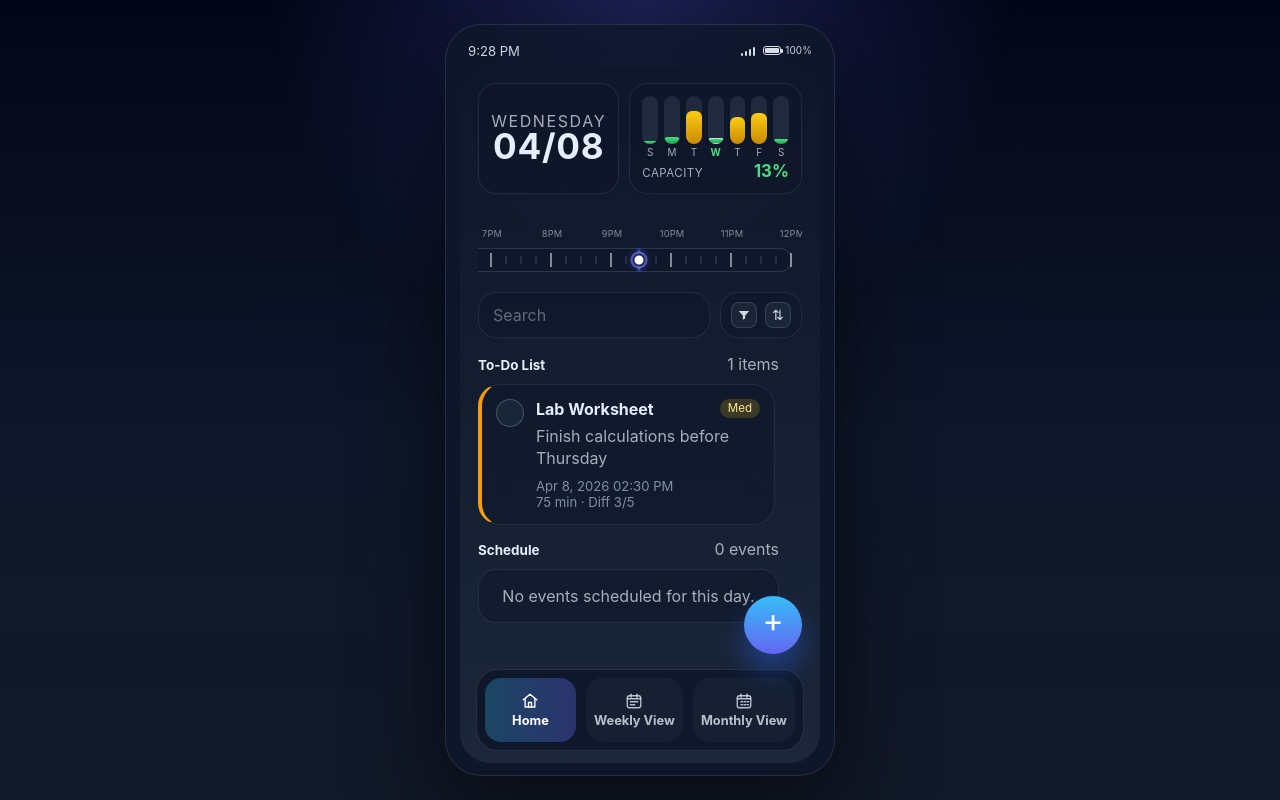
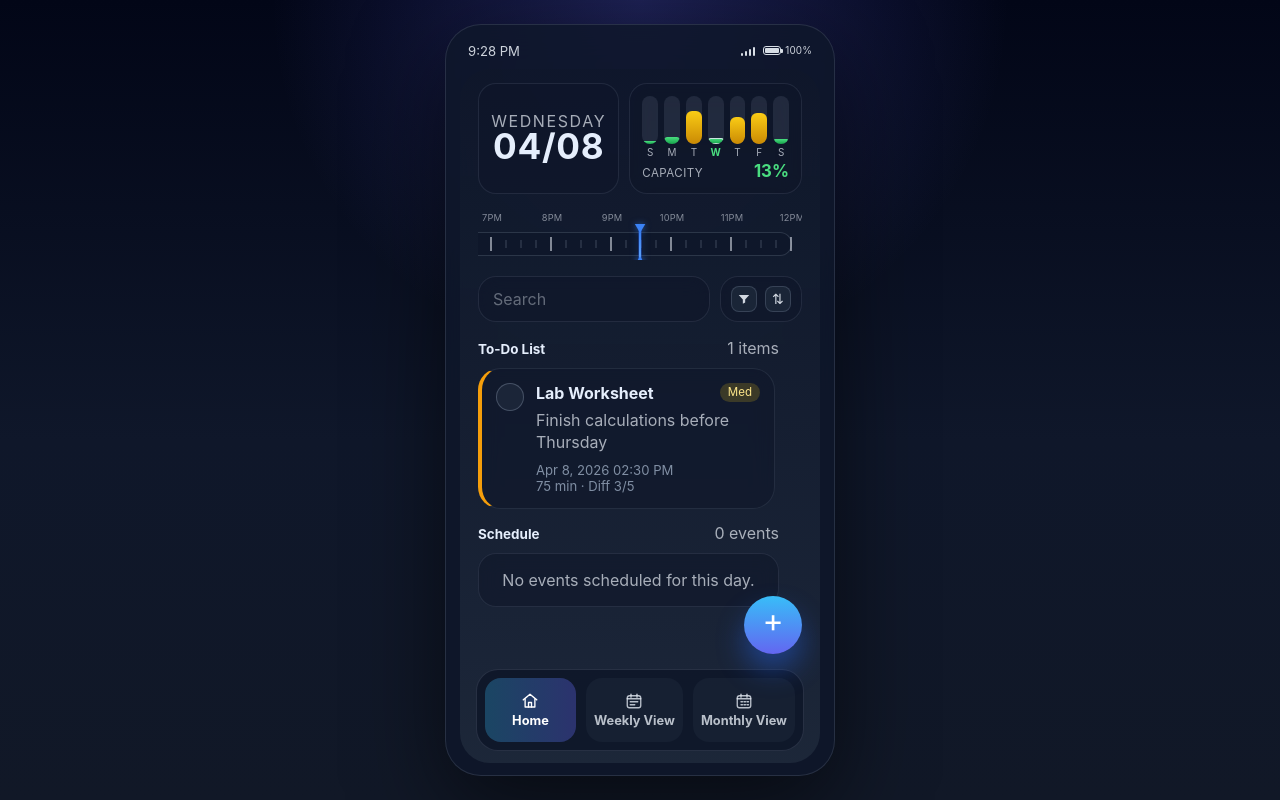
Before and after one commit to AlexYellsAtCode/PlanAware, a React (Vite) app: page / in a window 1280 px wide. Built offline with nearby package versions, Linux system fonts and the light colour scheme.

Commit message:
Features: - Edited the current time indicator on the timeline to more clearly indicate the time - Reduced the spacing between the hero section and the timeline

```diff
--- a/src/App.jsx
+++ b/src/App.jsx
@@ -1158,6 +1158,13 @@ function App() {
               <section className="timeline-section" aria-label="Full day timeline">
                 <div className="timeline-scroll-wrapper" ref={timelineScrollRef}>
                   <div className="timeline-inner">
+                    {timeline.currentTimePercent !== null && (
+                      <span
+                        className="timeline-now-line"
+                        style={{ left: `${timeline.currentTimePercent}%` }}
+                        aria-hidden="true"
+                      />
+                    )}
                     <div className="timeline-label-row">
                       {timeline.ticks.filter((t) => t.isHourMark).map((tick) => (
                         <span
@@ -1178,13 +1185,6 @@ function App() {
                           aria-hidden="true"
                         />
                       ))}
-                      {timeline.currentTimePercent !== null && (
-                        <span
-                          className="timeline-now-line"
-                          style={{ left: `${timeline.currentTimePercent}%` }}
-                          aria-hidden="true"
-                        />
-                      )}
                       {timeline.eventBars.map((eventBar) => (
                         <span
                           key={eventBar.id}
@@ -1203,13 +1203,6 @@ function App() {
                           aria-label={taskDot.title}
                         />
                       ))}
-                      {timeline.currentTimePercent !== null && (
-                        <span
-                          className="timeline-now-dot"
-                          style={{ left: `${timeline.currentTimePercent}%` }}
-                          aria-label="Current time"
-                        />
-                      )}
                     </div>
                   </div>
                 </div>
--- a/src/styles.css
+++ b/src/styles.css
@@ -407,6 +407,7 @@ button {
 .timeline-section {
   display: grid;
   gap: 0;
+  margin-top: -16px;
 }
 
 .timeline-scroll-wrapper {
@@ -487,14 +488,38 @@ button {
 
 .timeline-now-line {
   position: absolute;
-  top: 0;
-  bottom: 0;
+  top: 32px;
+  bottom: -10px;
   width: 2px;
   transform: translateX(-50%);
   background: linear-gradient(180deg, rgba(59, 130, 246, 0.15), #3b82f6 18%, #60a5fa 82%, rgba(59, 130, 246, 0.15));
   z-index: 4;
   box-shadow: 0 0 0 1px rgba(37, 99, 235, 0.35), 0 0 10px rgba(59, 130, 246, 0.45);
   pointer-events: none;
+}
+
+.timeline-now-line::before {
+  content: '▼';
+  position: absolute;
+  top: -2px;
+  left: 50%;
+  transform: translateX(-50%);
+  color: #3b82f6;
+  font-size: 0.72rem;
+  line-height: 1;
+  text-shadow: 0 0 6px rgba(59, 130, 246, 0.55);
+}
+
+.timeline-now-line::after {
+  content: '▲';
+  position: absolute;
+  bottom: -2px;
+  left: 50%;
+  transform: translateX(-50%);
+  color: #3b82f6;
+  font-size: 0.72rem;
+  line-height: 1;
+  text-shadow: 0 0 6px rgba(59, 130, 246, 0.55);
 }
 
 .timeline-task-dot {
@@ -507,19 +532,6 @@ button {
   border: 1px solid rgba(15, 23, 42, 0.8);
   z-index: 3;
   box-shadow: 0 0 0 2px rgba(15, 23, 42, 0.6);
-}
-
-.timeline-now-dot {
-  position: absolute;
-  top: 50%;
-  transform: translate(-50%, -50%);
-  width: 13px;
-  height: 13px;
-  border-radius: 50%;
-  background: #ffffff;
-  border: 2px solid rgba(15, 23, 42, 0.9);
-  z-index: 5;
-  box-shadow: 0 0 0 2px rgba(99, 102, 241, 0.8), 0 0 8px rgba(99, 102, 241, 0.6);
 }
 
 .timeline-event-bar.category-work,
```
